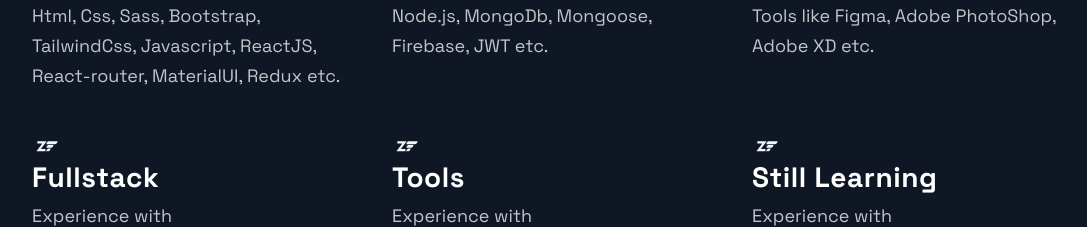
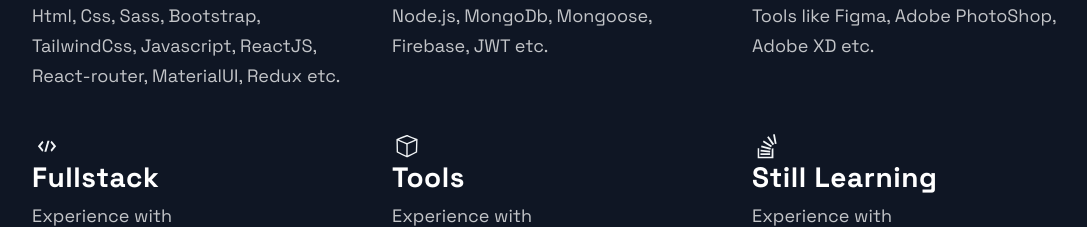
Before and after one commit to mizanmahi/next-portfolio, a Next.js app: page / in a window 1280 px wide. Shown: the part 2620-2847 px from the top of the page, without its empty margins (88-1175 px from the left). Built offline with nearby package versions, Linux system fonts and the light colour scheme.

Commit message:
Add: Icons to the technologies section

```diff
--- a/src/components/Technologies/Technologies.js
+++ b/src/components/Technologies/Technologies.js
@@ -1,5 +1,5 @@
 import React from 'react';
-import { DiFirebase, DiReact, DiZend } from 'react-icons/di';
+import { DiCode, DiFirebase, DiNetbeans, DiReact, DiStackoverflow, DiZend } from 'react-icons/di';
 import {
    Section,
    SectionDivider,
@@ -58,7 +58,7 @@
          </ListItem>
 
          <ListItem>
-            <DiZend size='3rem' />
+            <DiCode size='3rem' />
             <ListContainer>
                <ListTitle>Fullstack</ListTitle>
                <ListParagraph>
@@ -69,7 +69,7 @@
          </ListItem>
 
          <ListItem>
-            <DiZend size='3rem' />
+            <DiNetbeans size='3rem' />
             <ListContainer>
                <ListTitle>Tools</ListTitle>
                <ListParagraph>
@@ -80,7 +80,7 @@
          </ListItem>
 
          <ListItem>
-            <DiZend size='3rem' />
+            <DiStackoverflow size='3rem' />
             <ListContainer>
                <ListTitle>Still Learning</ListTitle>
                <ListParagraph>
```
